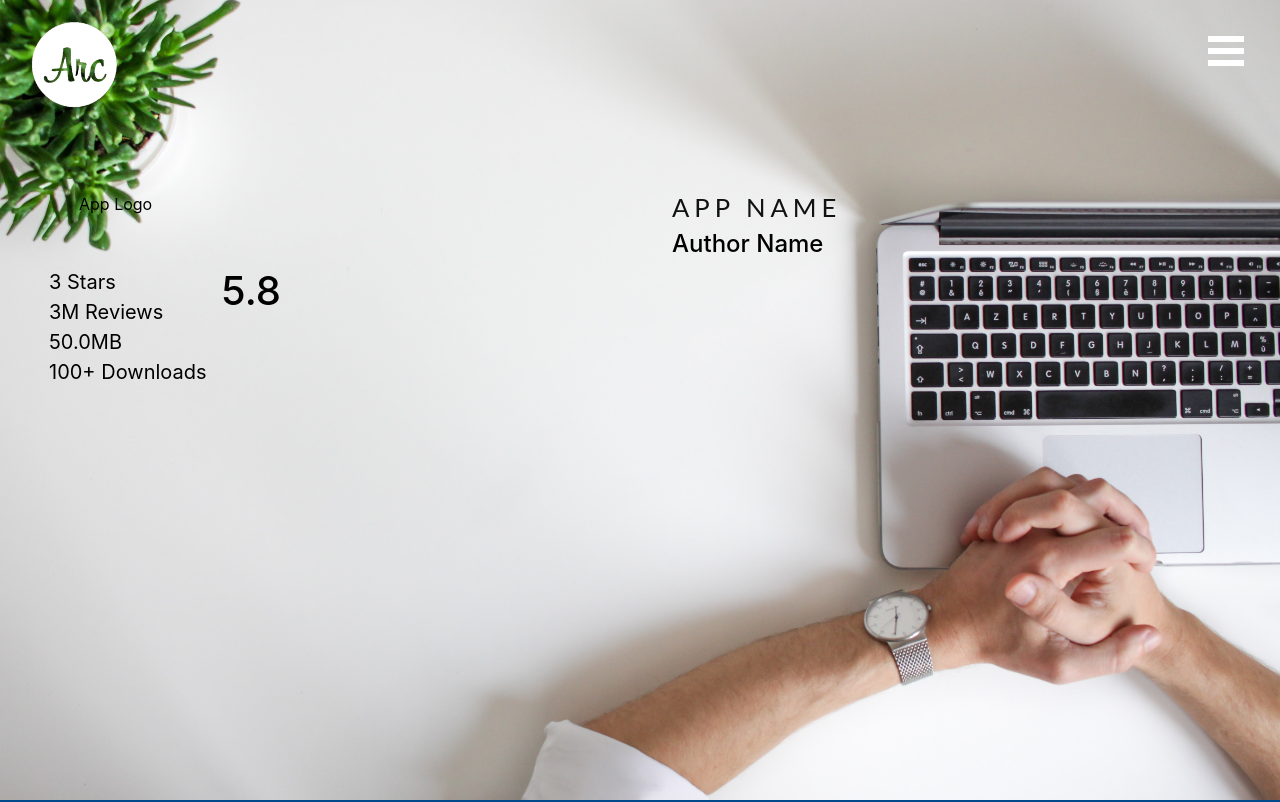
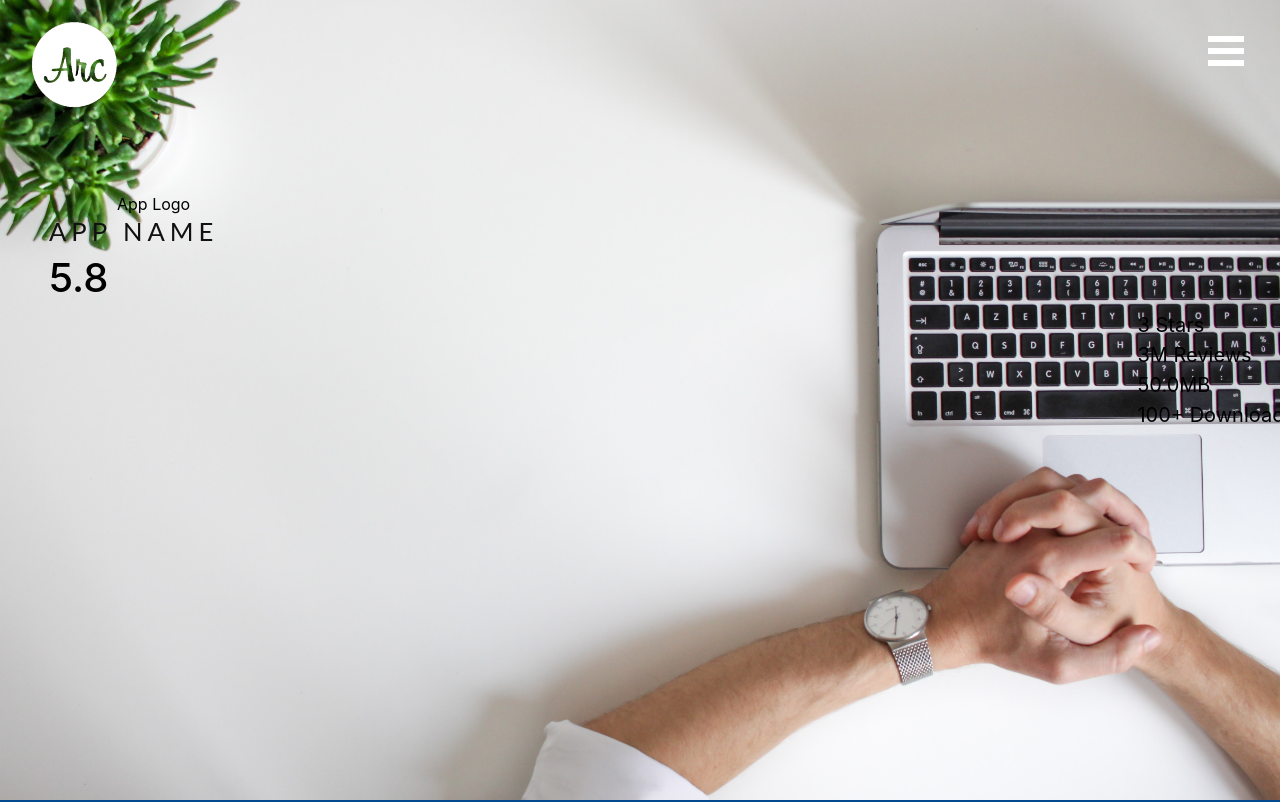
Before and after one commit to Aarthif-Nawaz/ARC-R3ACT, a React (Create React App) app: page /overallSentiment in a window 1280 px wide. Shown: the top 802 px of the page. Built offline with nearby package versions, Linux system fonts and the light colour scheme.

Commit message:
Modified OverallSentiment.js

```diff
--- a/src/App.css
+++ b/src/App.css
@@ -909,5 +909,5 @@ video {
 }
 .sentimentInfo{
   font-size: 20px;
-
+  float: left;
 }
--- a/src/components/OverallSentiment/OverallSentiment.js
+++ b/src/components/OverallSentiment/OverallSentiment.js
@@ -11,18 +11,19 @@ function OverallSentiment() {
         <div class="sentimentBox">
           <Row>
             <Col>
+              <Row>
                 <Container>App Logo</Container>
-            </Col>
-            <Col>
-              <Row>
-                <h3 style={{fontSize:"2vw"}}>App Name</h3>{" "}
               </Row>
               <Row>
-                <h4>Author Name</h4>
+                <h3 style={{ fontSize: "2vw" }}>App Name</h3>{" "}
+              </Row>
+              <Row>
+                <h1>5.8</h1>
               </Row>
             </Col>
           </Row>
           <Row>
+          <Col></Col>
             <div class="sentimentInfo">
               <Col>
                 <Row>3 Stars</Row>
@@ -31,9 +32,6 @@ function OverallSentiment() {
                 <Row>100+ Downloads</Row>
               </Col>
             </div>
-            <Col>
-              <h1>5.8</h1>
-            </Col>
           </Row>
         </div>
       </div>
```
Lines whose indentation alone changed are shown as unchanged.
